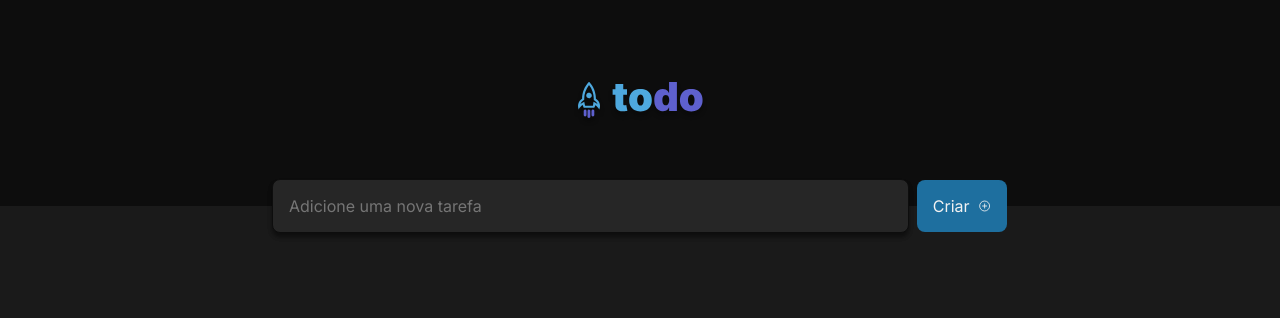
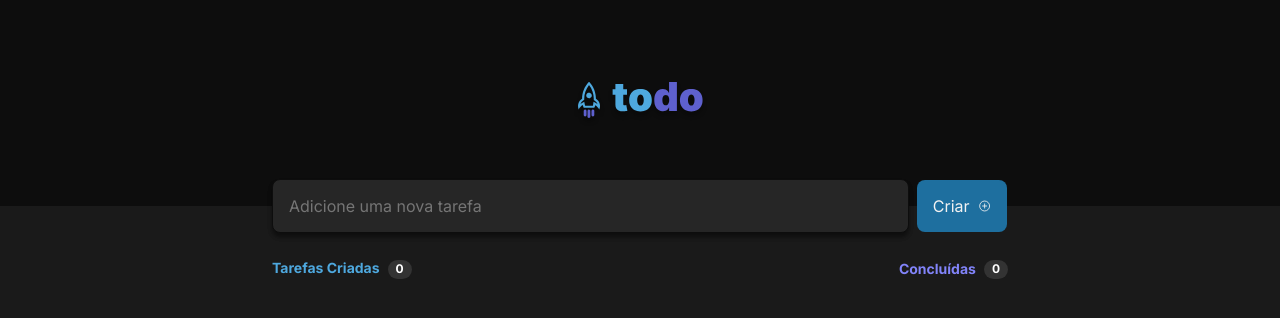
Before and after one commit to Hyakutak/todo-list, a React (Vite) app: page / in a window 1280 px wide. Shown: the top 318 px of the page. Built offline with nearby package versions, Linux system fonts and the light colour scheme.

Commit message:
Create header task component

```diff
--- a/src/components/content/Content.tsx
+++ b/src/components/content/Content.tsx
@@ -1,10 +1,12 @@
 import { Form } from "../form/Form";
+import { HeaderTask } from '../header/HeaderTask';
 import style from './Content.module.css';
 
 export function Content() {
     return (
         <div className={style.content}>
             <Form />
+            <HeaderTask />
         </div>
     );
 }
--- /dev/null
+++ b/src/components/header/HeaderTask.module.css
@@ -0,0 +1,49 @@
+.headerTasks {
+    display: flex;
+    flex-direction: row;
+    justify-content: space-between;
+    align-items: flex-end;
+}
+
+.allTasks {
+    display: flex;
+    gap: 0.5rem;
+}
+
+.allTasksText {
+    color: var(--blue);
+    font-weight: 700;
+    font-size: 0.875rem;
+    line-height: 1.05875rem;
+}
+
+.allTasksCounter {
+    background: var(--gray-400);
+    display: flex;
+    flex-direction: column;
+    justify-content: center;
+    align-items: center;
+    padding: 0.125rem 0.5rem;
+    gap: 0.625rem;
+    border-radius: 999px;
+}
+
+.allTasksCounterText {
+    font-weight: 700;
+    font-size: 0.75rem;
+    line-height: 0.9075rem;
+}
+
+.countTasksDone {
+    display: flex;
+    flex-direction: row;
+    align-items: center;
+    gap: 0.5rem;
+}
+
+.countTasksDoneText {
+    color: var(--purple);
+    font-weight: 700;
+    font-size: 0.875rem;
+    line-height: 1.05875rem;
+}
--- a/src/components/header/HeaderTask.tsx
+++ b/src/components/header/HeaderTask.tsx
@@ -1,3 +1,21 @@
+import styles from './HeaderTask.module.css';
+
 export function HeaderTask() {
+    return (
+        <main className={styles.headerTasks}>
+            <div className={styles.allTasks}>
+                <span className={styles.allTasksText}>Tarefas Criadas</span>
+                <div className={styles.allTasksCounter}>
+                    <span className={styles.allTasksCounterText}>0</span>
+                </div>
+            </div>
+            <div className={styles.countTasksDone}>
+                <span className={styles.countTasksDoneText}>Concluídas</span>
+                <div className={styles.allTasksCounter}>
+                    <span className={styles.allTasksCounterText}>0</span>
+                </div>
 
+            </div>
+        </main>
+    );
 }
--- a/src/global.css
+++ b/src/global.css
@@ -31,7 +31,7 @@ body {
     color: var(--white);
 }
 
-body, input, button {
+body, input, button, span {
     font-family: 'Inter', sans-serif;
     font-weight: 400;
     font-size: 1rem;
```
